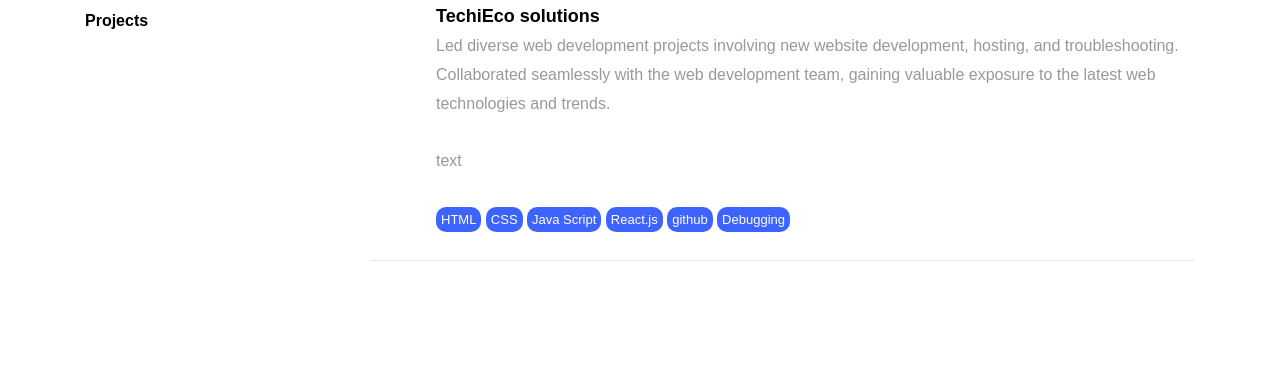
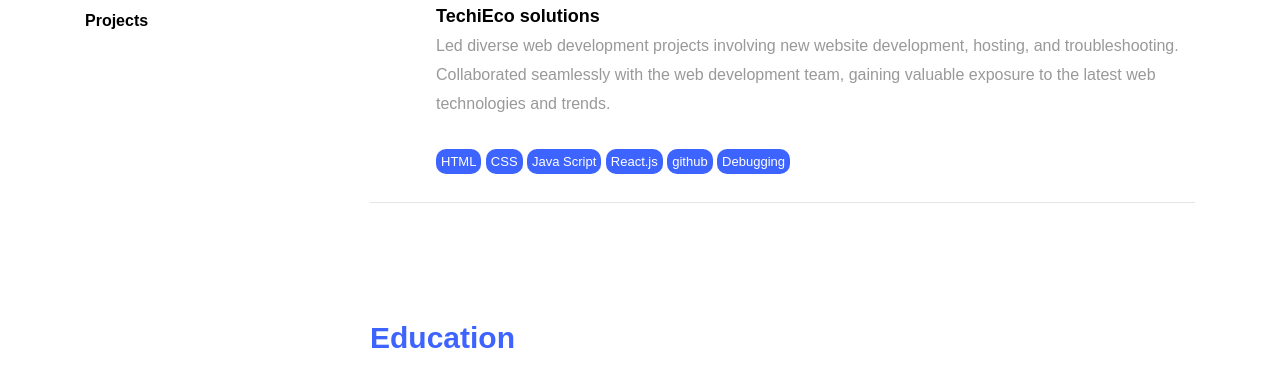
Before and after one commit to jogaraoreddy/portfolio, a plain HTML site: page index.html in a window 1280 px wide. Shown: the part 2035-2405 px from the top of the page. Drawn offline with Linux system fonts and the light colour scheme; no server answers.

Commit message:
Update index.html

```diff
--- a/index.html
+++ b/index.html
@@ -150,8 +150,6 @@
                                 <p>
                                     Led diverse web development projects involving new website development, hosting, and troubleshooting.
                                     Collaborated seamlessly with the web development team, gaining valuable exposure to the latest web technologies and trends.
-                                    <br><br>
-                                    text
                                     <br><br>
                                     <span class="experience-skills">
                                         <span>HTML</span>
```
